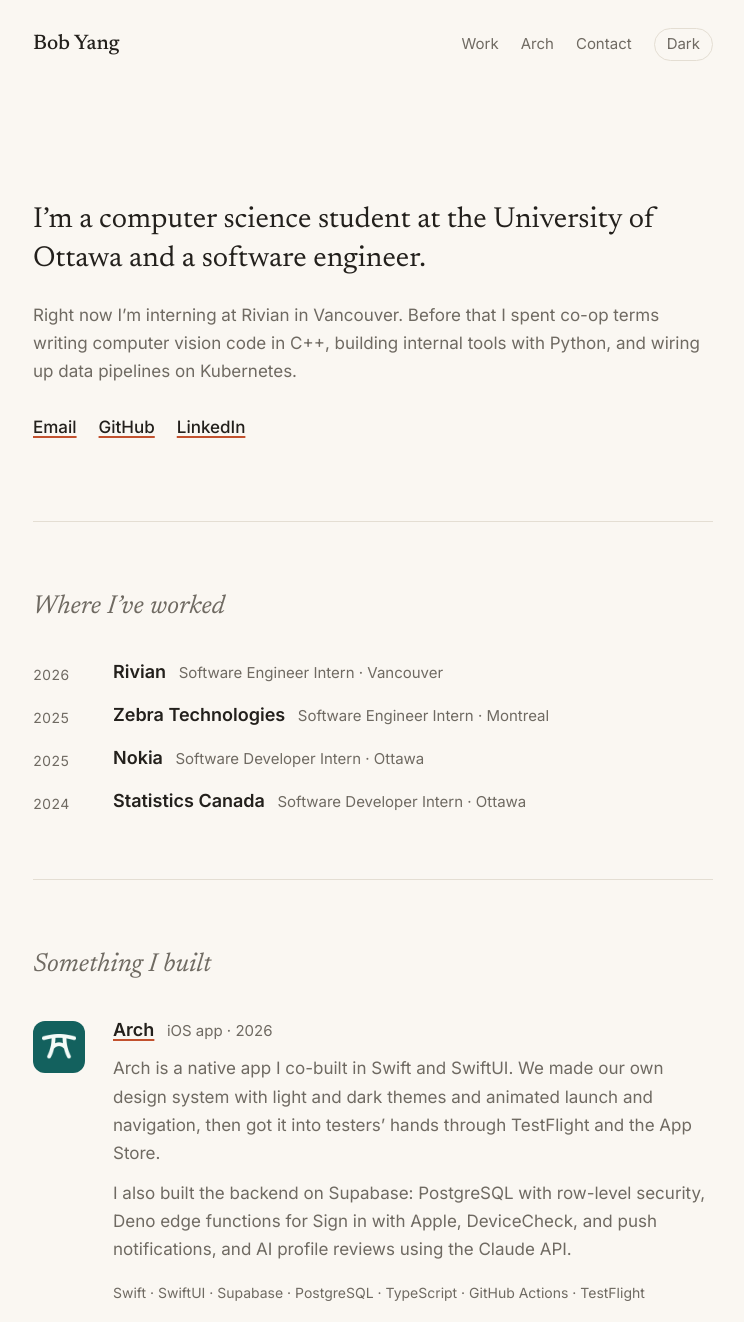
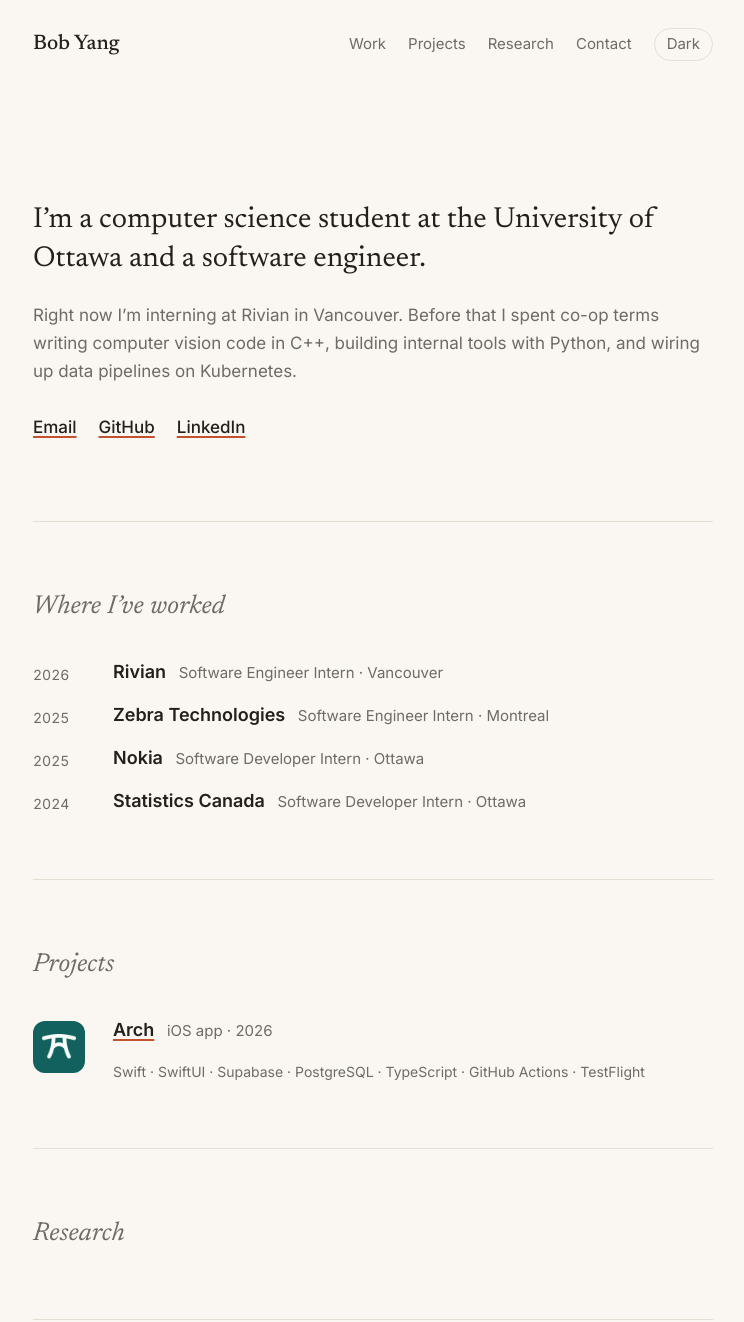
Before and after one commit to bobyangg/portfolio-website, a plain HTML site: page index.html in a window 1280 px wide. Shown: the top 1322 px of the page, without its empty margins (267-1011 px from the left). Drawn offline with Linux system fonts and the light colour scheme.

Commit message:
Rename section to Projects, trim Arch, add Research section

```diff
--- a/index.html
+++ b/index.html
@@ -20,7 +20,8 @@
     <a href="#top" class="top__name">Bob Yang</a>
     <nav aria-label="Main">
       <a href="#work">Work</a>
-      <a href="#arch">Arch</a>
+      <a href="#projects">Projects</a>
+      <a href="#research">Research</a>
       <a href="#contact">Contact</a>
       <button class="theme" id="theme" type="button" aria-label="Switch colour theme">Dark</button>
     </nav>
@@ -68,17 +69,19 @@
       </ol>
     </section>
 
-    <section id="arch">
-      <h2>Something I built</h2>
+    <section id="projects">
+      <h2>Projects</h2>
       <div class="project">
         <img class="project__mark" src="assets/arch-logo.png" alt="Arch app logo" width="52" height="52" />
         <div>
           <h3><a href="https://archdating.com/" target="_blank" rel="noopener">Arch</a> <span>iOS app · 2026</span></h3>
-          <p>Arch is a native app I co-built in Swift and SwiftUI. We made our own design system with light and dark themes and animated launch and navigation, then got it into testers’ hands through TestFlight and the App Store.</p>
-          <p>I also built the backend on Supabase: PostgreSQL with row-level security, Deno edge functions for Sign in with Apple, DeviceCheck, and push notifications, and AI profile reviews using the Claude API.</p>
           <p class="stackline">Swift · SwiftUI · Supabase · PostgreSQL · TypeScript · GitHub Actions · TestFlight</p>
         </div>
       </div>
+    </section>
+
+    <section id="research">
+      <h2>Research</h2>
     </section>
 
     <section id="tools">
--- a/styles.css
+++ b/styles.css
@@ -81,6 +81,7 @@ a:hover { color: var(--accent); }
 /* ---------- Sections ---------- */
 section + section { padding: clamp(40px, 7vw, 64px) 0; border-top: 1px solid var(--line); }
 h2 { font-family: var(--serif); font-weight: 400; font-style: italic; font-size: 26px; color: var(--soft); margin-bottom: 30px; }
+h2:last-child { margin-bottom: 0; }
 h3 { font-size: 18px; font-weight: 600; line-height: 1.4; }
 h3 span { font-weight: 400; font-size: 15px; color: var(--soft); margin-left: 8px; white-space: nowrap; }
 
```
